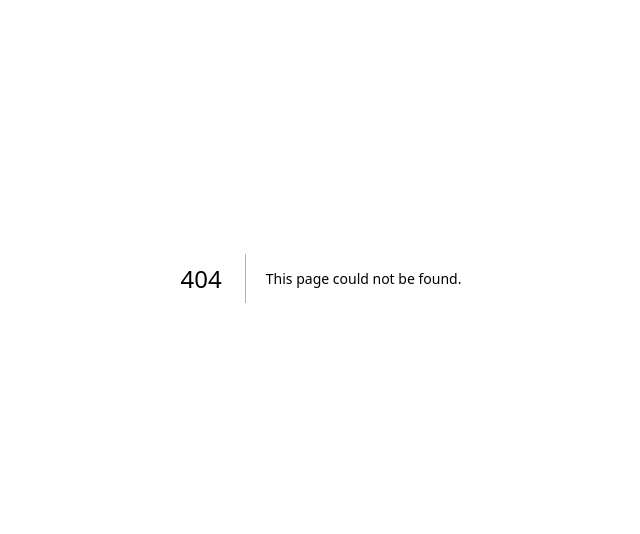
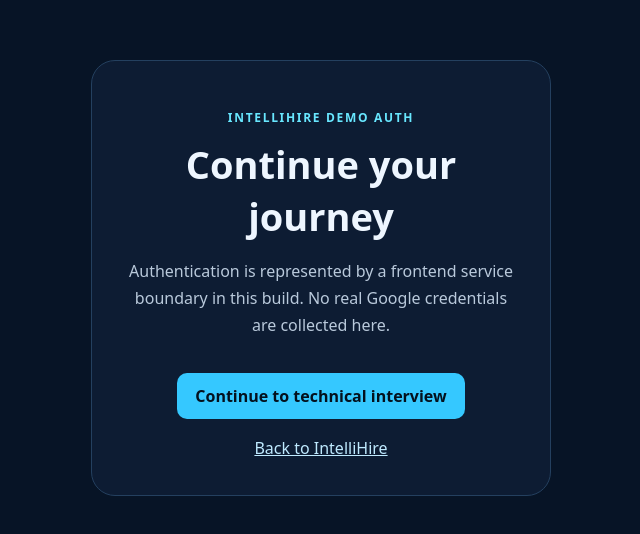
Before and after one commit to Student-Cybrarians/intellihire-v2, a Next.js app: page /auth/google in a window 1280 px wide. Before the commit this address had no page. Shown: the part 122-656 px from the top of the page, without its empty margins (319-959 px from the left). Built offline with nearby package versions, Linux system fonts and the light colour scheme.

Commit message:
Add frontend auth entry route for production navigation

```diff
--- /dev/null
+++ b/app/auth/google/page.tsx
@@ -0,0 +1,19 @@
+import Link from 'next/link';
+
+export default function GoogleSignInPage() {
+  return (
+    <main style={{ minHeight: '100vh', display: 'grid', placeItems: 'center', padding: 24, background: '#071426', color: '#eef6ff', fontFamily: 'system-ui, sans-serif' }}>
+      <section style={{ width: 'min(460px, 100%)', padding: 36, border: '1px solid #24405f', borderRadius: 24, background: '#0d1c33', textAlign: 'center' }}>
+        <p style={{ color: '#68e7ff', letterSpacing: '.14em', fontSize: 12, fontWeight: 800 }}>INTELLIHIRE DEMO AUTH</p>
+        <h1 style={{ fontSize: 38, margin: '12px 0' }}>Continue your journey</h1>
+        <p style={{ color: '#b9c9db', lineHeight: 1.7 }}>
+          Authentication is represented by a frontend service boundary in this build. No real Google credentials are collected here.
+        </p>
+        <Link href="/app/module3" style={{ display: 'inline-block', marginTop: 18, padding: '12px 18px', borderRadius: 10, background: '#35c8ff', color: '#04111e', fontWeight: 800, textDecoration: 'none' }}>
+          Continue to technical interview
+        </Link>
+        <div><Link href="/" style={{ color: '#bfeaff', display: 'inline-block', marginTop: 18 }}>Back to IntelliHire</Link></div>
+      </section>
+    </main>
+  );
+}
```
